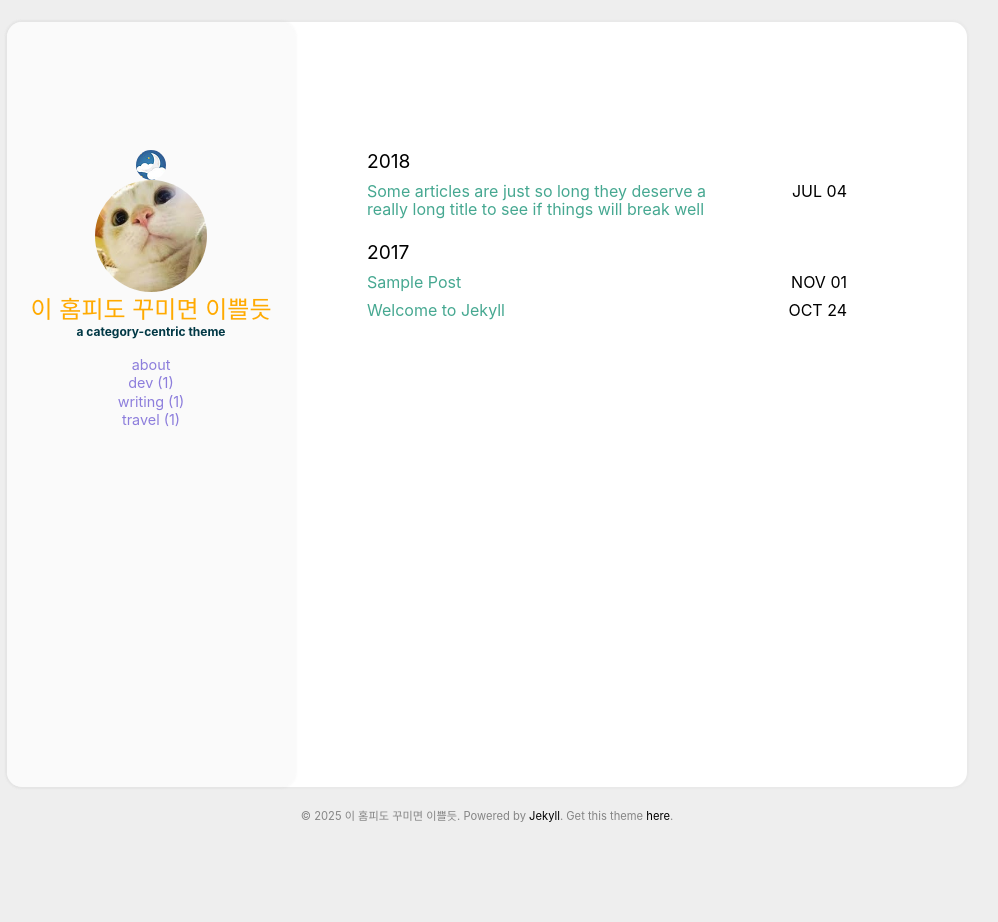
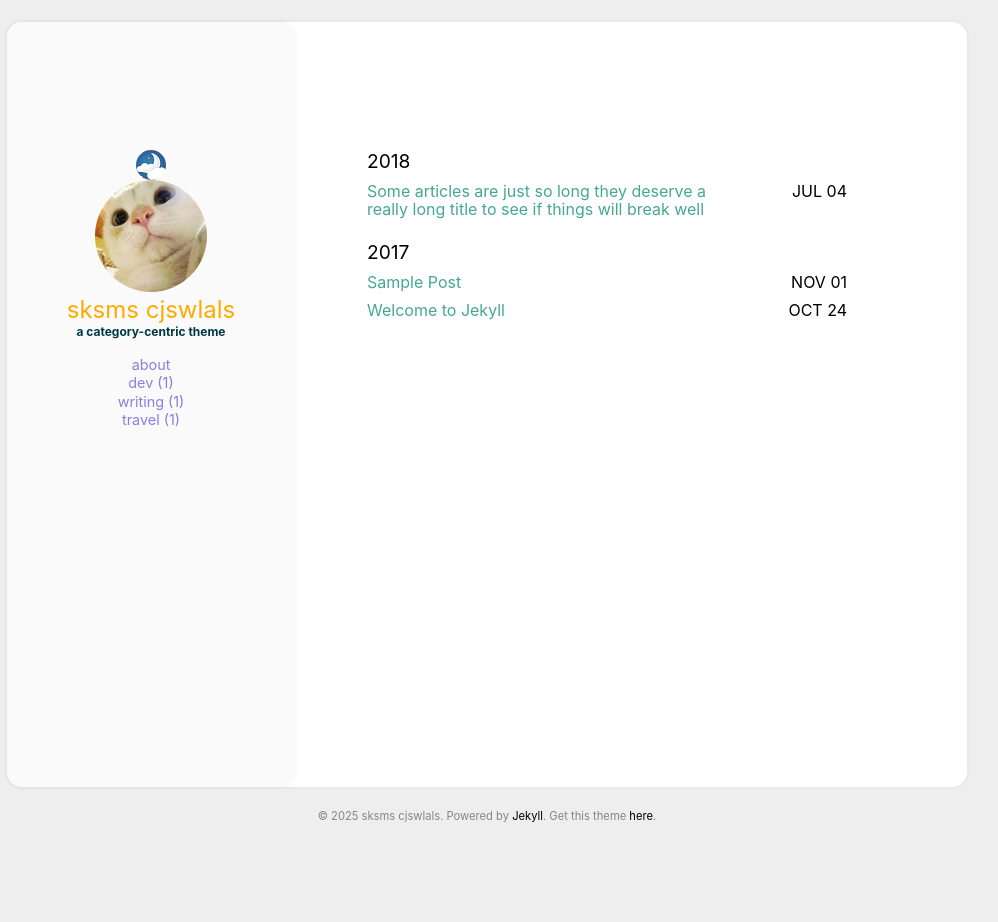
Before and after one commit to J-2025-or/nohello-copy, a Jekyll site: the page built from index.html, in a window 1280 px wide. Shown: the whole page, without its empty margins (153-1151 px from the left). Built offline with Jekyll 4.4.1, drawn with Linux system fonts in a browser that asks for light colours.

Commit message:
final: 프로필 페이지 제목 전문화 및 구조 확정

```diff
--- a/_config.yml
+++ b/_config.yml
@@ -18,7 +18,7 @@ cusdis:
     app_id: #your cusdis app_id
 
 user:
-  name: 이 홈피도 꾸미면 이쁠듯
+  name: sksms cjswlals
   pic: /assets/img/cat.jpg
   picAlt: "catbook"
   job: a category-centric theme
```
